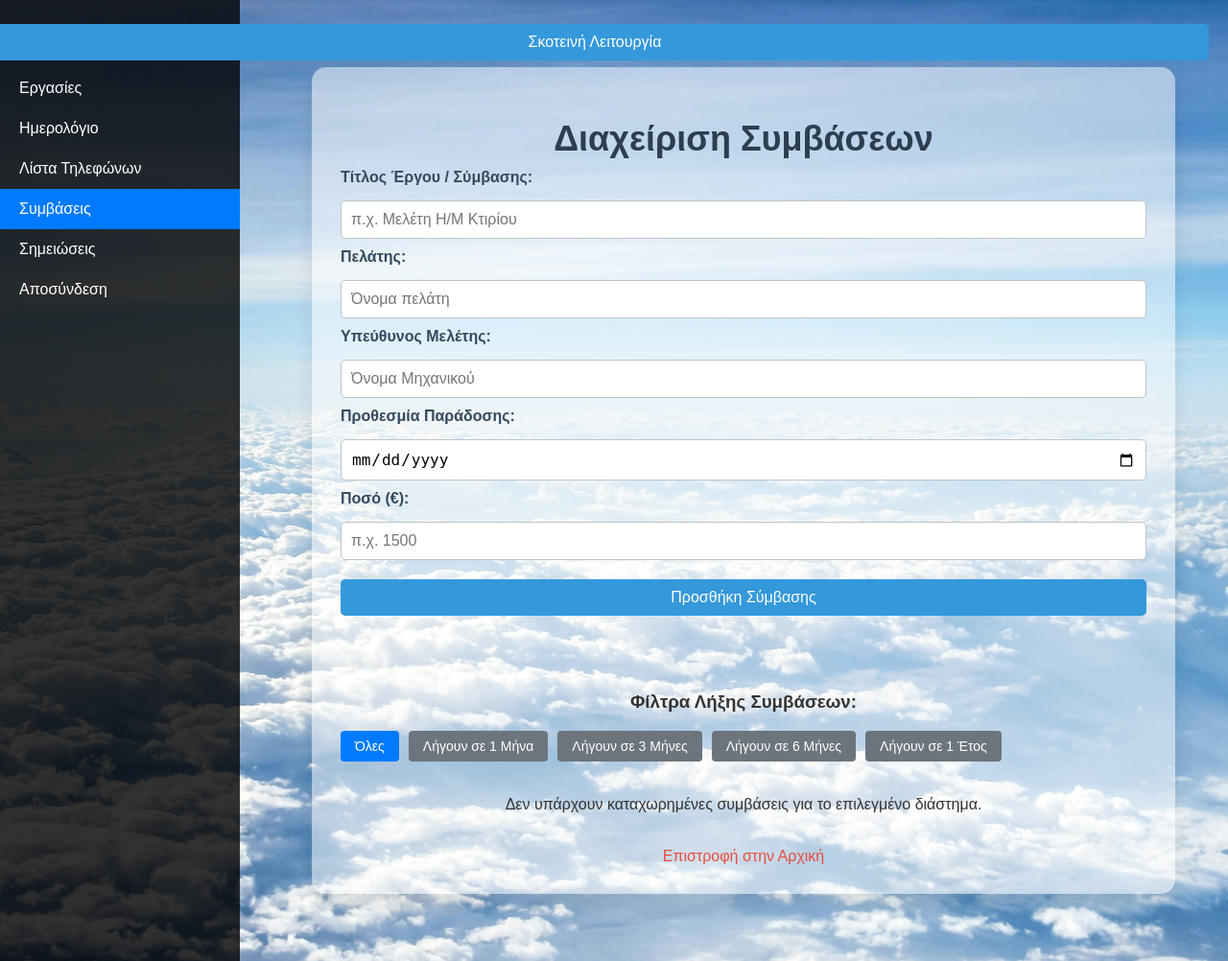
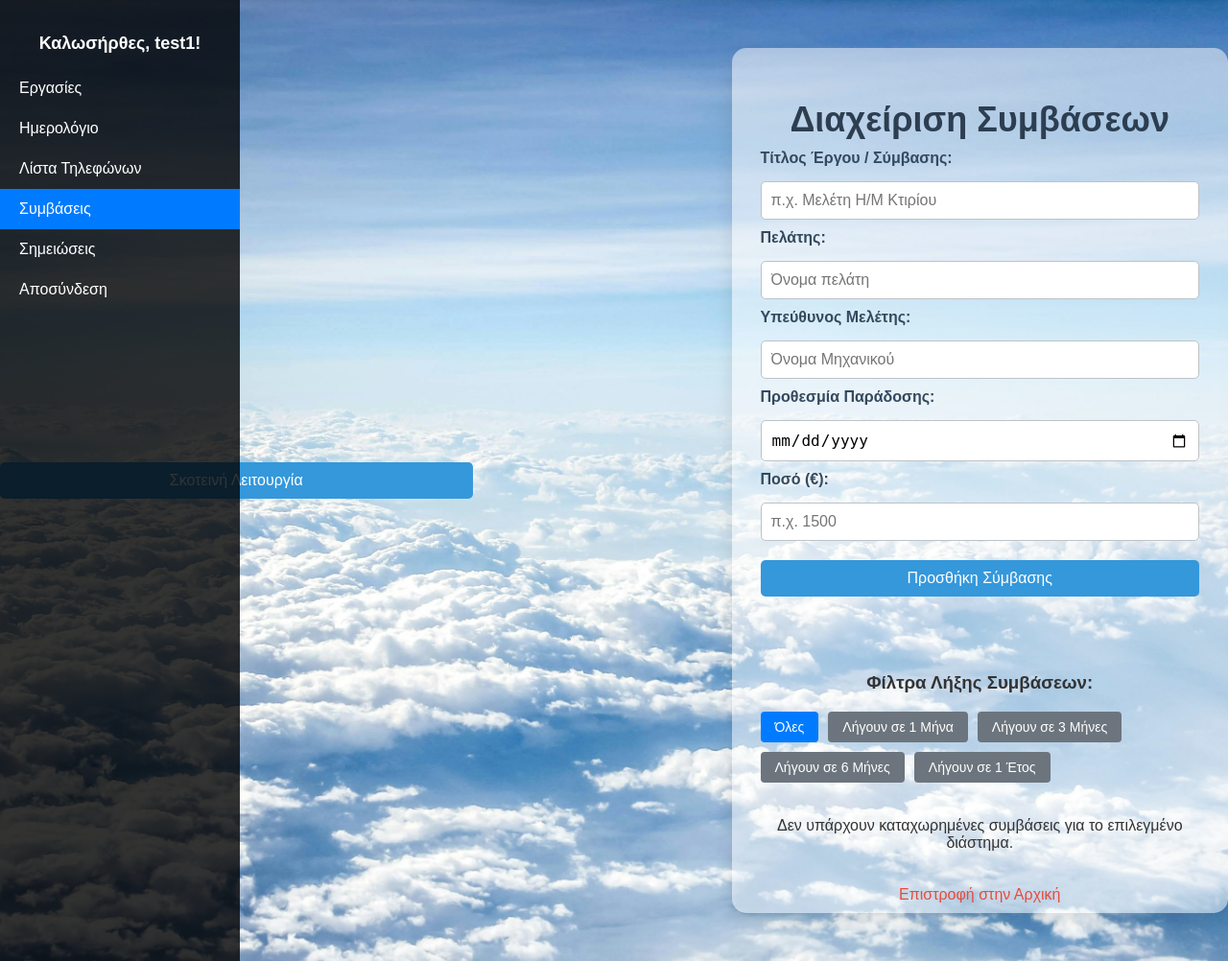
Before and after one commit to GiannisGogas/CRM, a Flask app: page /contracts in a window 1280 px wide. Shown: the whole page at 96% size. Run offline with Flask 3, Linux system fonts and the light colour scheme; a user stored in the database is signed in; data that the repository does not hold is empty.

Commit message:
Fix mode toggle button style and position

```diff
--- a/templates/contracts.html
+++ b/templates/contracts.html
@@ -76,7 +76,7 @@
     </style>
 </head>
 <body class="light-mode">
-    <button class="mode-toggle" onclick="toggleMode()" style="position: fixed; top: 15px; right: 20px; z-index: 1000;">Σκοτεινή Λειτουργία</button>
+    <button class="mode-toggle" onclick="toggleMode()">Σκοτεινή Λειτουργία</button>
 
     <div class="sidebar">
         <h2>Καλωσήρθες, {{ username }}!</h2>
```
